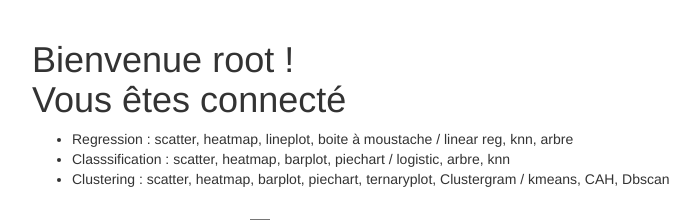
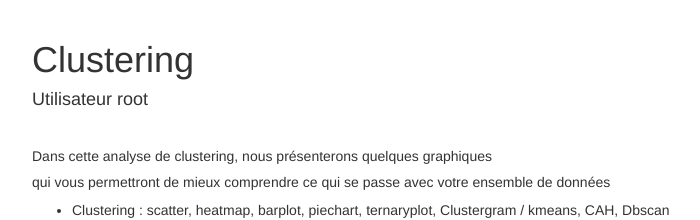
Before and after one commit to Cesarp27/Projet_IA_groupe_ANC, a Django app: page /clustering in a window 1280 px wide. Shown: the part 52-272 px from the top of the page, without its empty margins (38-738 px from the left). Run offline with Django 4.2, Linux system fonts and the light colour scheme; a user stored in the database is signed in; data comes from the database, SQL or seed files in the repository; both versions use the stored data as it was after the commit; parts of the project's set-up code (start-up, migrations or seed data) failed here and were passed over; some libraries are stand-ins or nearby versions.

Commit message:
Clustering

```diff
--- a/ia4all/authentification/templates/clustering.html
+++ b/ia4all/authentification/templates/clustering.html
@@ -14,14 +14,14 @@
 
 <div class="container">
 
-  <h1>Bienvenue {{ request.user.username }} !<br/>
-      Vous êtes connecté
-  </h1>
+    <h1> Clustering </h1>
+    <h4>Utilisateur {{ request.user.username }} </h4>
 
+    <br>
 
+    <h5>Dans cette analyse de clustering, nous présenterons quelques graphiques </h5>
+    <h5> qui vous permettront de mieux comprendre ce qui se passe avec votre ensemble de données </h5>
   <ul>
-    <li>Regression : scatter, heatmap, lineplot, boite à moustache / linear reg, knn, arbre </li>
-    <li>Classsification : scatter, heatmap, barplot, piechart / logistic, arbre, knn</li>
     <li>Clustering : scatter, heatmap, barplot, piechart, ternaryplot, Clustergram / kmeans, CAH, Dbscan</li>
   </ul>
   <br>
```
Also changed, not shown: ia4all/db.sqlite3.
